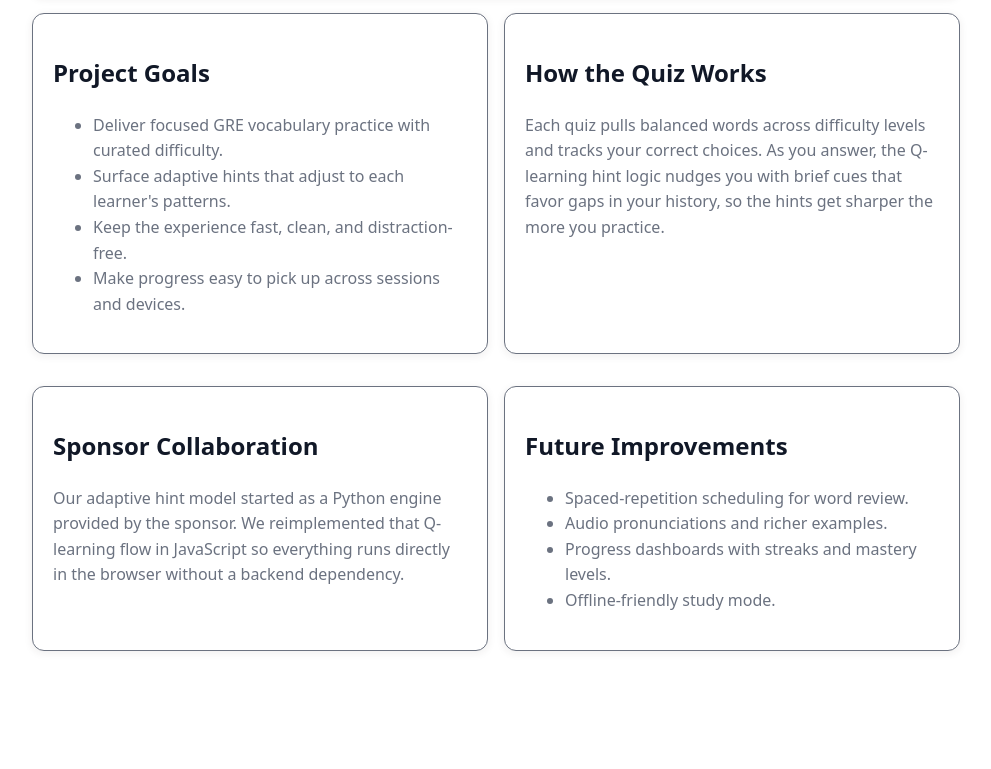
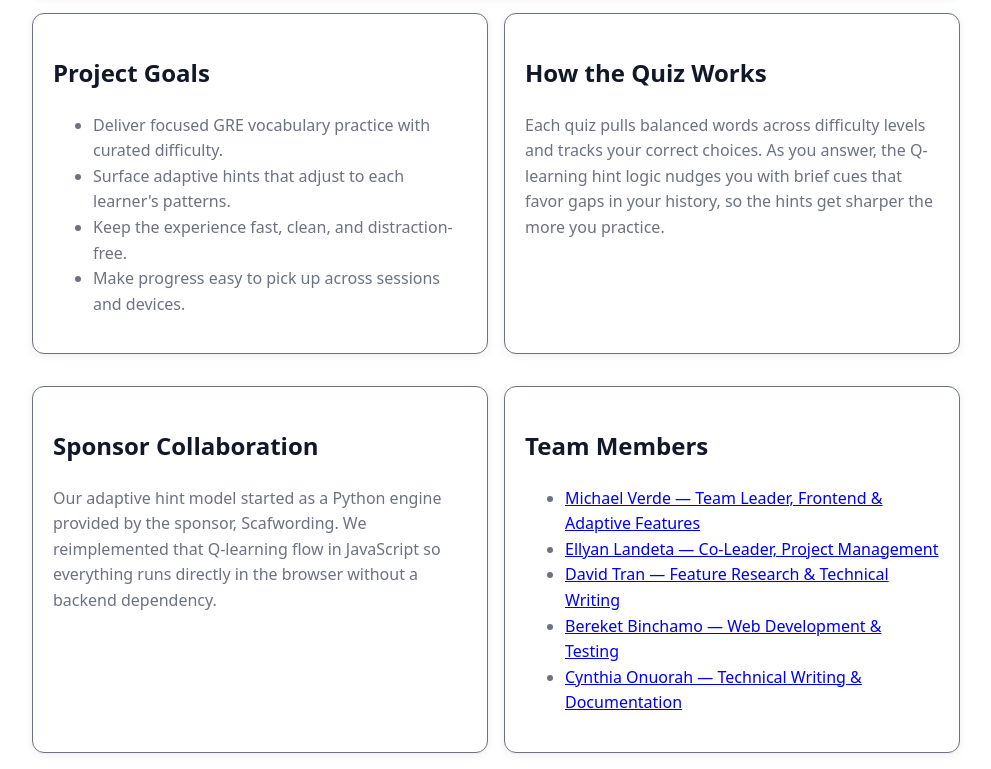
Before and after one commit to michaelanthonyverde/capstone2025, a plain HTML site: page aboutus.html in a window 1280 px wide. Shown: the part 375-1144 px from the top of the page, without its empty margins (144-1135 px from the left). Before the commit the page ends 1042 px from the top, so only its background shows below. Drawn offline with Linux system fonts and the light colour scheme.

Commit message:
Core functionality
Linkedin!

```diff
--- a/aboutus.html
+++ b/aboutus.html
@@ -50,18 +50,40 @@
 
       <div class="card">
         <h2>Sponsor Collaboration</h2>
-        <p class="muted">Our adaptive hint model started as a Python engine provided by the sponsor. We reimplemented that Q-learning flow in JavaScript so everything runs directly in the browser without a backend dependency.</p>
+        <p class="muted">Our adaptive hint model started as a Python engine provided by the sponsor, Scafwording. We reimplemented that Q-learning flow in JavaScript so everything runs directly in the browser without a backend dependency.</p>
       </div>
 
       <div class="card">
-        <h2>Future Improvements</h2>
-        <ul class="muted">
-          <li>Spaced-repetition scheduling for word review.</li>
-          <li>Audio pronunciations and richer examples.</li>
-          <li>Progress dashboards with streaks and mastery levels.</li>
-          <li>Offline-friendly study mode.</li>
-        </ul>
-      </div>
+  <h2>Team Members</h2>
+  <ul class="muted">
+    <li>
+      <a href="https://www.linkedin.com/in/michael-verde-0a1510213/" target="_blank" rel="noopener">
+        Michael Verde — Team Leader, Frontend & Adaptive Features
+      </a>
+    </li>
+    <li>
+      <a href="https://www.linkedin.com/in/elandeta/" target="_blank" rel="noopener">
+        Ellyan Landeta — Co-Leader, Project Management
+      </a>
+    </li>
+    <li>
+      <a href="https://www.linkedin.com/in/david-tran-45425232b/" target="_blank" rel="noopener">
+        David Tran — Feature Research & Technical Writing
+      </a>
+    </li>
+    <li>
+      <a href="https://www.linkedin.com/in/bereket-binchamo-1294a4266/" target="_blank" rel="noopener">
+        Bereket Binchamo — Web Development & Testing
+      </a>
+    </li>
+    <li>
+      <a href="https://www.linkedin.com/in/cynthia-onuorah/" target="_blank" rel="noopener">
+        Cynthia Onuorah — Technical Writing & Documentation
+      </a>
+    </li>
+  </ul>
+</div>
+
     </div>
   </main>
 </body>
```
